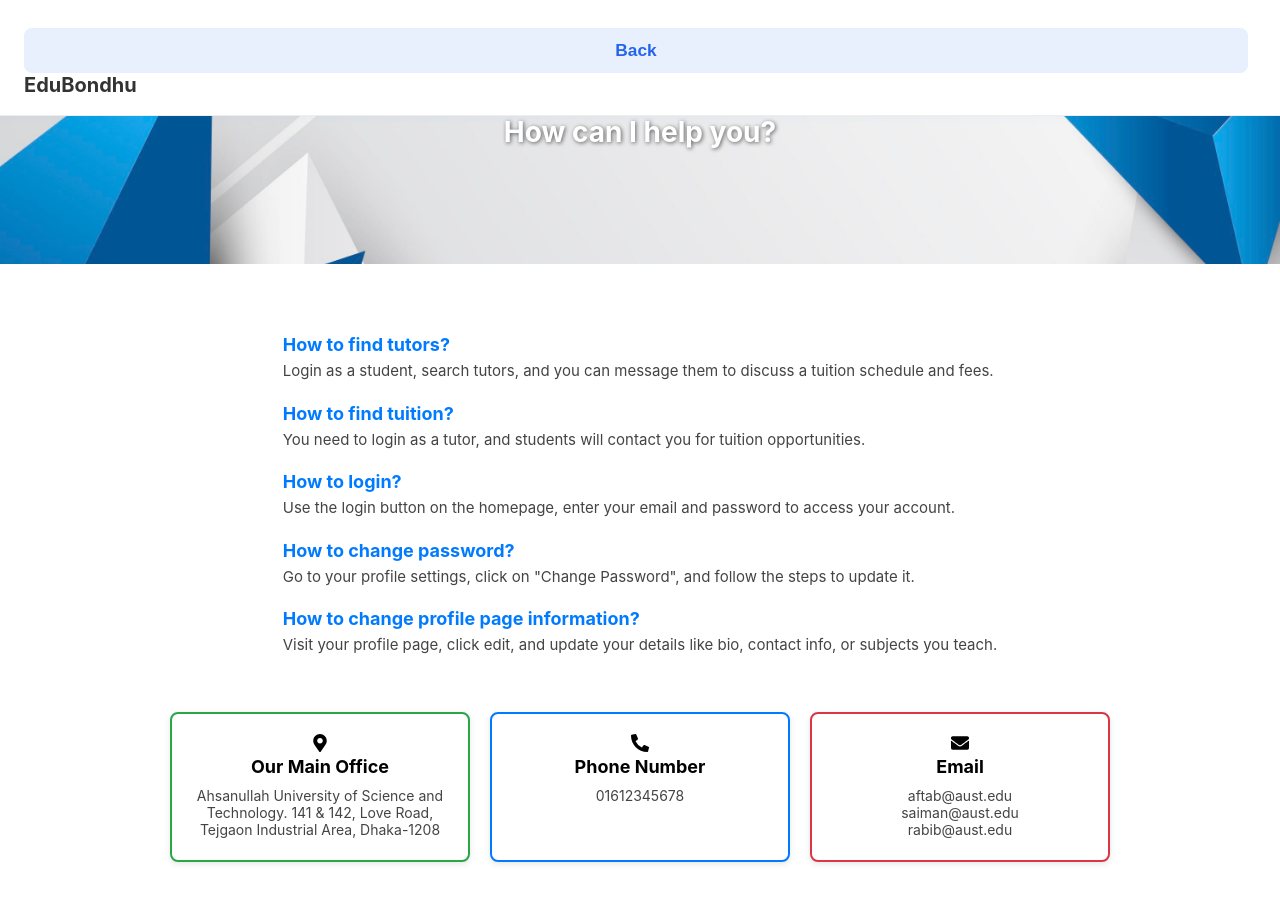
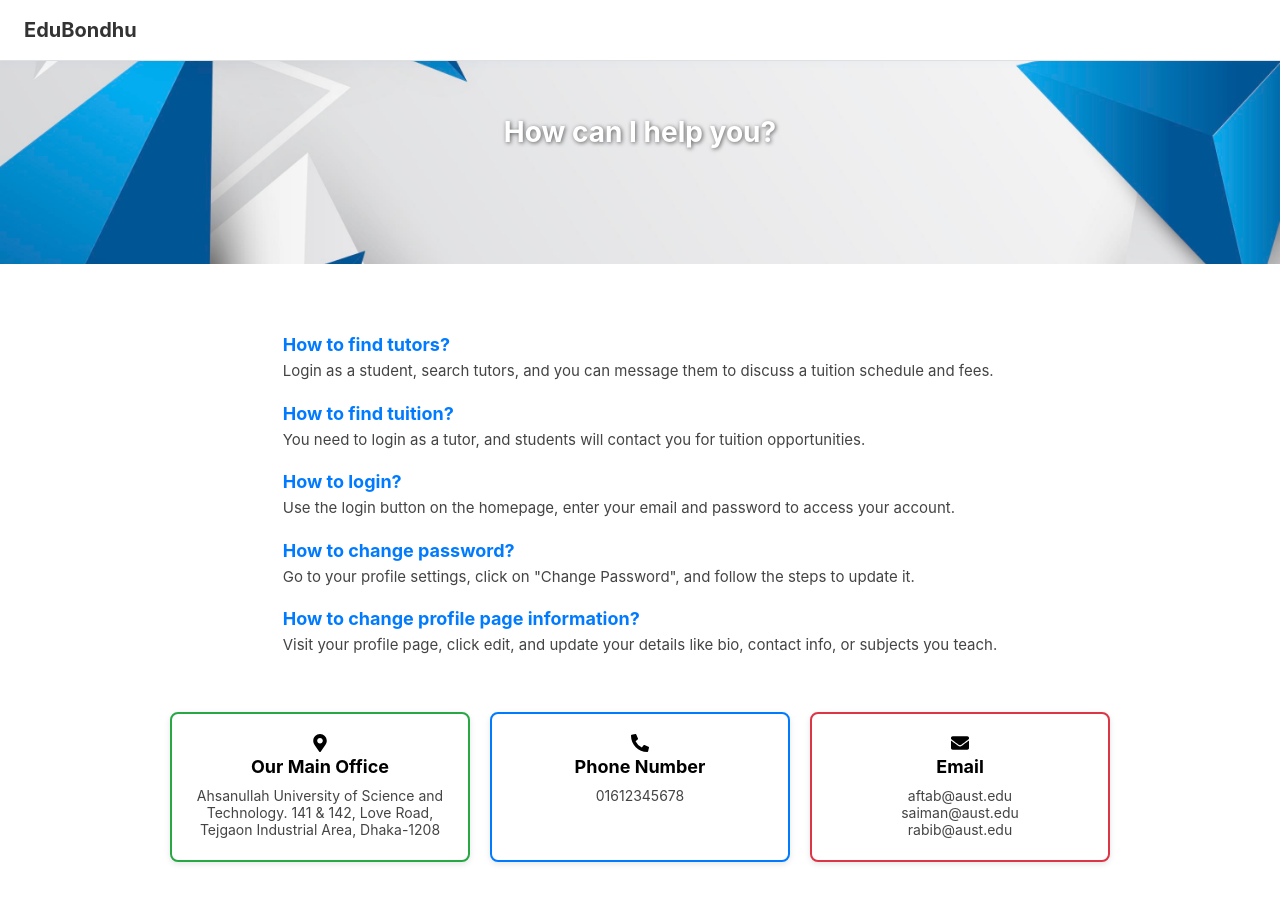
Before and after one commit to AftabAhmedFahim/EduBondhu, a React (Create React App) app: page /help in a window 1280 px wide. Shown: the top 902 px of the page. Built offline with nearby package versions, Linux system fonts and the light colour scheme.

Commit message:
modified helpPage

```diff
--- a/src/pages/Help/Help.css
+++ b/src/pages/Help/Help.css
@@ -4,15 +4,17 @@
   flex-direction: column;
 }
 
-/* Navbar */
 .navbar {
+  width: 100%;
+  padding: 1rem 2rem;
+  background-color: rgba(255, 255, 255, 0.9);
+  border-bottom: 1px solid #e0e0e0;
   display: flex;
+  justify-content: space-between;
   align-items: center;
-  justify-content: space-between;
-  background: rgba(255, 255, 255, 0.95);
-  padding: 12px 20px;
-  box-shadow: 0 2px 6px rgba(0, 0, 0, 0.1);
+  flex-wrap:wrap;
 }
+
 
 .brand {
   font-size: 20px;
@@ -20,23 +22,9 @@
   color: #333;
 }
 
-.back-btn {
-  background: #0077cc;
-  color: white;
-  border: none;
-  padding: 6px 14px;
-  border-radius: 6px;
-  cursor: pointer;
-  font-size: 14px;
-}
 
-.back-btn:hover {
-  background: #005fa3;
-}
-
-/* Header with background */
 .header-section {
-  height: 33vh; /* background only half of the page */
+  height: 33vh;
   background-size: cover;
   background-position: center;
   display: flex;
@@ -51,7 +39,6 @@
   text-shadow: 1px 1px 4px rgba(0, 0, 0, 0.6);
 }
 
-/* White section below */
 .content-section {
   background: #fff;
   padding: 50px 20px;
@@ -59,7 +46,6 @@
   justify-content: center;
 }
 
-/* Boxes */
 .boxes-container {
   display: flex;
   justify-content: center;
@@ -90,7 +76,6 @@
   color: #444;
 }
 
-/* Colored borders */
 .info-box.green {
   border-color: #28a745;
 }
@@ -102,9 +87,9 @@
 .info-box.red {
   border-color: #dc3545;
 }
-/* FAQ Section */
+
 .faq-section {
-  margin-bottom: 40px; /* space between FAQ and boxes */
+  margin-bottom: 40px;
   max-width: 800px;
   text-align: left;
 }
@@ -113,7 +98,7 @@
 .faq-title {
   font-size: 18px;
   font-weight: bold;
-  color: #007bff; /* blue */
+  color: #007bff;
   margin-top: 20px;
   margin-bottom: 5px;
 }
@@ -126,7 +111,7 @@
 }
 .content-section {
   display: flex;
-  flex-direction: column; /* stack children vertically */
+  flex-direction: column;
   align-items: center;
 }
 
@@ -134,6 +119,6 @@
   display: flex;
   justify-content: center;
   gap: 20px;
-  flex-wrap: wrap; /* allow wrapping on smaller screens */
-  margin-bottom: 40px; /* space between boxes and FAQ */
+  flex-wrap: wrap;
+  margin-bottom: 40px;
 }
--- a/src/pages/Help/Help.js
+++ b/src/pages/Help/Help.js
@@ -9,13 +9,10 @@ const HelpPage = () => {
 
   return (
     <div className="help-page">
-      {/* Navbar */}
       <nav className="navbar">
-        <button className="back-btn" onClick={() => navigate("/")}>Back</button>
-        <h1 className="brand">EduBondhu</h1>
+        <span className="brand">EduBondhu</span>
       </nav>
 
-      {/* Header with background */}
       <div
         className="header-section"
         style={{ backgroundImage: `url(${bgImage})` }}
@@ -23,11 +20,9 @@ const HelpPage = () => {
         <h2 className="header-title">How can I help you?</h2>
       </div>
 
-      {/* White section with boxes */}
+
       <div className="content-section">
 
-
-        {/* FAQ Section */}
         <div className="faq-section">
           <h3 className="faq-title">How to find tutors?</h3>
           <p className="faq-answer">
--- a/src/pages/PostPage/postPage.js
+++ b/src/pages/PostPage/postPage.js
@@ -112,7 +112,7 @@ const PostPage = () => {
   return (
     <div className="post-page-bg">
       <div>
-        {/* Navbar copied from Profile.js */}
+
         <nav className="navbar">
           <div className="logo">EduBondhu</div>
           <ul className="nav-links">
@@ -134,7 +134,6 @@ const PostPage = () => {
             )}
           </div>
         </nav>
-        {/* End Navbar */}
 
 <div className="post-page-container">
           <h2>Tuition & Tutor Posts</h2>
```
Also changed, not shown: 1 other file (tests, documents, lock files or other folders).
